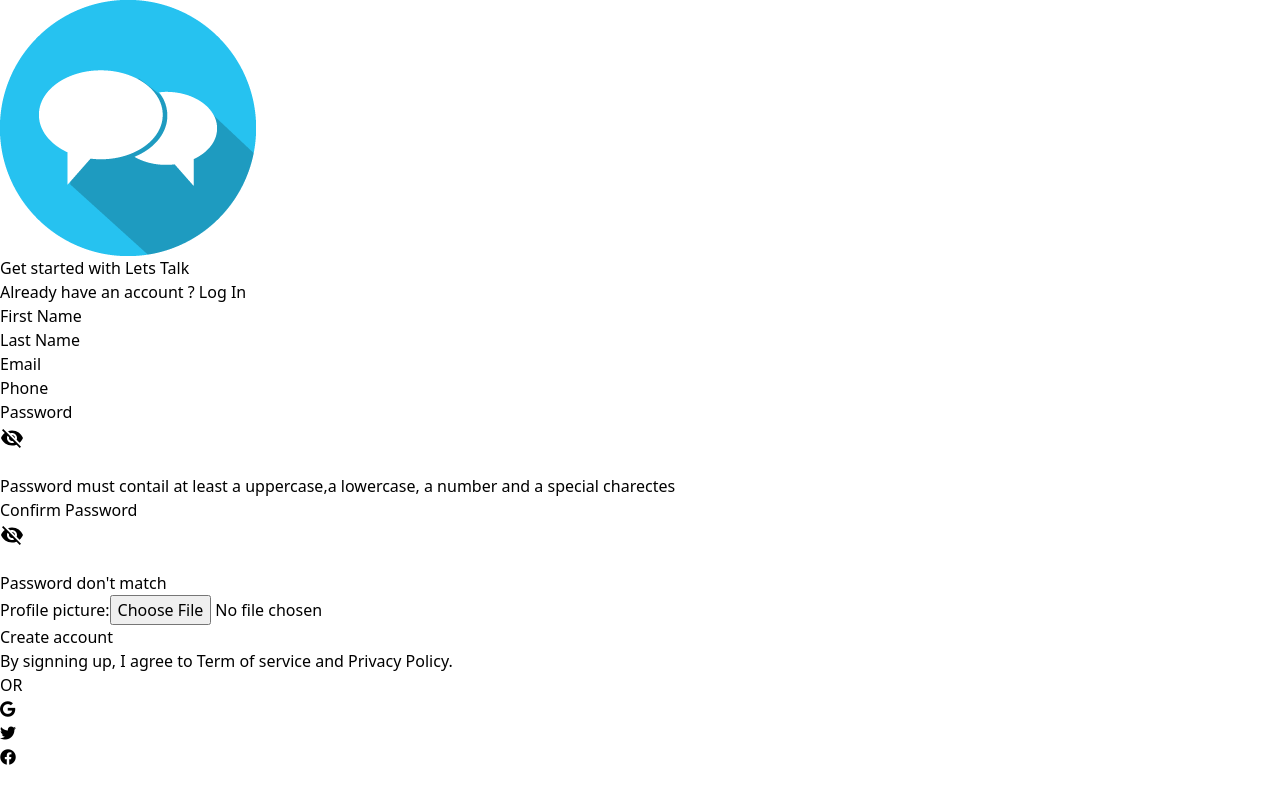
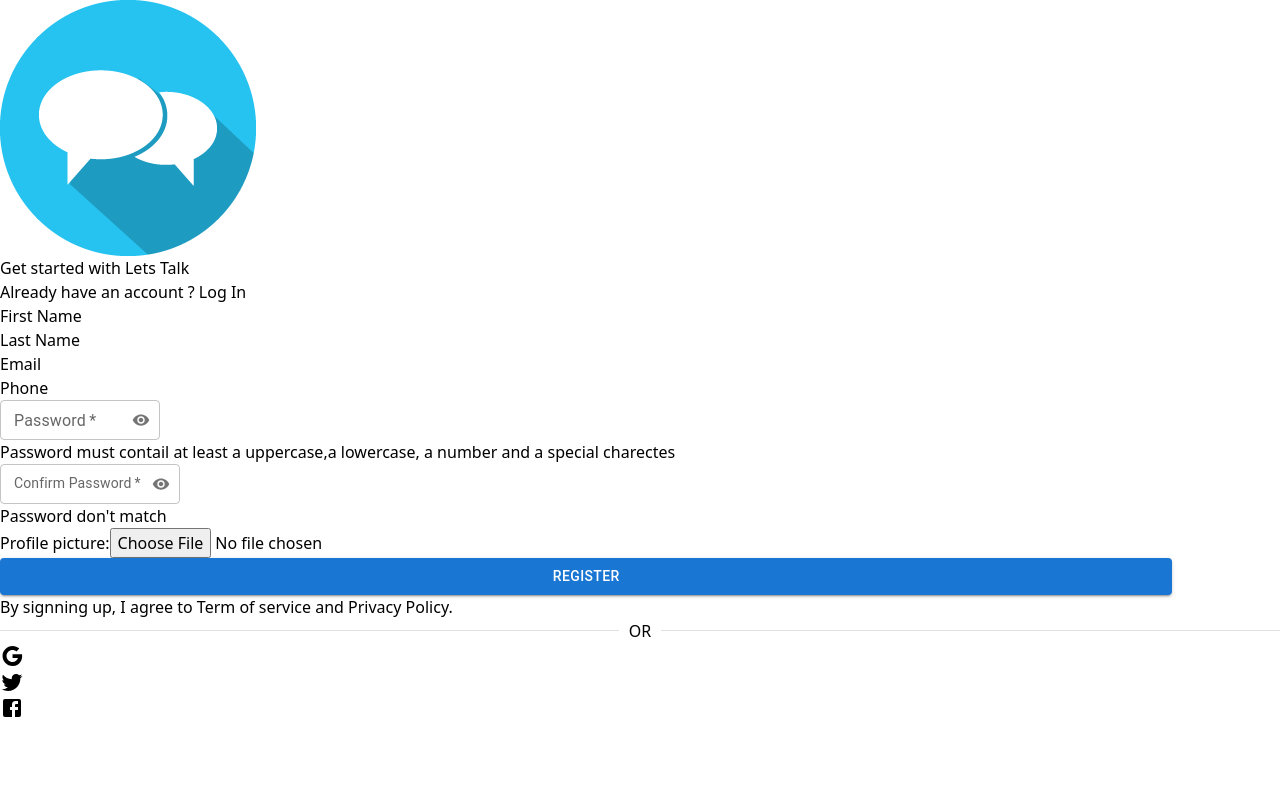
Before and after one commit to Emon201038/MERN-chat-app, a React (Vite) app in the folder client/: page /registration in a window 1280 px wide. Built offline with nearby package versions, Linux system fonts and the light colour scheme.

Commit message:
update log in and registration form

```diff
--- a/client/src/components/conversation/Messages.jsx
+++ b/client/src/components/conversation/Messages.jsx
@@ -2,6 +2,7 @@
 import { useGetMessagesQuery } from "../../features/conversations/conversationsApi";
 import { SimpleBarStyle } from "../Scrollbar";
 import Message from "./Message";
+import { Alert, CircularProgress, Stack } from "@mui/material";
 
 /*eslint-disable react/prop-types */
 const Messages = ({ skip }) => {
@@ -16,13 +17,22 @@
   //decide what to render
   let content = null;
   if (isLoading) {
-    content = <div>Loading.....</div>;
+    content = (
+      <Stack
+        width="100%"
+        height="100%"
+        justifyContent="center"
+        alignItems="center"
+      >
+        <CircularProgress />
+      </Stack>
+    );
   }
   if (!isLoading && isError) {
-    content = <div>{error}</div>;
+    content = <Alert severity="error">{error}</Alert>;
   }
   if (!isLoading && !isError && data?.payload?.messages?.length === 0) {
-    content = <div>No messages found</div>;
+    content = <Alert severity="info">This is an error message!</Alert>;
   }
   if (!isLoading && !isError && data?.payload?.messages?.length > 0) {
     content = (
--- a/client/src/components/forms/RegistrationForm.jsx
+++ b/client/src/components/forms/RegistrationForm.jsx
@@ -10,7 +10,21 @@
 import { useRegisterMutation } from "../../features/auth/authApi";
 import { uploadImage as saveImage } from "../../utils/uploadImage";
 import logo from "../../images/chat-app-icon-5.jpg";
-import { Replay, Visibility, VisibilityOff } from "@mui/icons-material";
+import {
+  Facebook,
+  Google,
+  Twitter,
+  Visibility,
+  VisibilityOff,
+} from "@mui/icons-material";
+import {
+  Button,
+  CircularProgress,
+  Divider,
+  IconButton,
+  InputAdornment,
+  TextField,
+} from "@mui/material";
 
 /*eslint-disable react/prop-types*/
 const RegistrationForm = () => {
@@ -293,44 +307,40 @@
             className="password w-1/2 h-auto flex flex-col justify-start relative
            "
           >
-            <label
-              htmlFor="password"
-              className={`text-sm text-center flex px-2  absolute top-2 left-3 transform transition-transform ${
-                isFocused.password || password
-                  ? "translate-y-[-90%] bg-white"
-                  : ""
-              } `}
-              onClick={() => handleLabelClick("password")}
-            >
-              Password
-              {password.length > 0 || isFocused.password ? (
-                <span className=" text-red-600">* </span>
-              ) : (
-                ""
-              )}
-            </label>
-            <div
-              className="eye w-[15px] h-[15px] absolute left-[135px] top-3 cursor-pointer"
-              onClick={() => setShowPass(!showPass)}
-            >
-              {showPass ? <Visibility /> : <VisibilityOff />}
-            </div>
-            <input
+            <TextField
               required
               type={`${showPass ? "text" : "password"}`}
               id="password"
-              className={`w-[160px] h-10  py-2 px-3 pr-7 rounded outline-none  ${
+              size="small"
+              label="Password"
+              sx={{ width: "160px" }}
+              color={
                 password.length > 0 && !checkPass
-                  ? "border-2 border-red-500"
+                  ? "error"
                   : password.length >= 6 && checkPass
-                  ? "border-2 border-green-500"
-                  : "border-[1px] border-blue-500"
-              }`}
+                  ? "success"
+                  : "primary"
+              }
               name="password"
               value={password}
               onChange={handleChange}
-              onFocus={() => setIsFocused({ ...isFocused, password: true })}
-              onBlur={() => setIsFocused({ ...isFocused, password: false })}
+              InputProps={{
+                endAdornment: (
+                  <InputAdornment position="end">
+                    <IconButton
+                      aria-label="toggle password visibility"
+                      onClick={() => setShowPass(!showPass)}
+                      edge="end"
+                    >
+                      {showPass ? (
+                        <VisibilityOff sx={{ width: "18px", height: "18px" }} />
+                      ) : (
+                        <Visibility sx={{ width: "18px", height: "18px" }} />
+                      )}
+                    </IconButton>
+                  </InputAdornment>
+                ),
+              }}
             />
             <div
               className={`error text-sm/[6px] tracking-wide absolute top-[40px] text-red-500 leading-3 w-[400px] ${
@@ -346,48 +356,45 @@
             </div>
           </div>
           <div className="confirm-password  h-auto flex flex-col justify-center items-center relative">
-            <label
-              htmlFor="confirmPassword"
-              className={`text-sm text-center flex px-2  absolute top-2 left-3 transform transition-transform ${
-                isFocused.confirmPassword || confirmPassword
-                  ? "translate-y-[-90%] bg-white"
-                  : ""
-              } `}
-              onClick={() => handleLabelClick("confirmPassword")}
-            >
-              Confirm Password
-              {confirmPassword.length > 0 || isFocused.confirmPassword ? (
-                <span className=" text-red-600">* </span>
-              ) : (
-                ""
-              )}
-            </label>
-            <div
-              className="eye w-[15px] h-[15px] absolute left-[135px] top-3 cursor-pointer"
-              onClick={() => setShowPass(!showPass)}
-            >
-              {showPass ? <Visibility /> : <VisibilityOff />}
-            </div>
-            <input
+            <TextField
               required
+              label="Confirm Password"
               type={`${showPass ? "text" : "password"}`}
               id="confirmPassword"
-              className={`w-[160px] h-10  py-2 px-3 pr-7 rounded outline-none  ${
+              size="small"
+              color={
                 confirmPassword.length > 0
                   ? confirmPassword !== password || !checkPass
-                    ? "border-2 border-red-500"
-                    : "border-2 border-green-500"
-                  : "border-[1px] border-blue-500"
-              }`}
+                    ? "error"
+                    : "success"
+                  : "primary"
+              }
+              sx={{
+                width: "180px",
+                "& .MuiFormLabel-root": {
+                  fontSize: "14px",
+                },
+              }}
+              InputProps={{
+                endAdornment: (
+                  <InputAdornment position="end">
+                    <IconButton
+                      aria-label="toggle password visibility"
+                      onClick={() => setShowPass(!showPass)}
+                      edge="end"
+                    >
+                      {showPass ? (
+                        <VisibilityOff sx={{ width: "18px", height: "18px" }} />
+                      ) : (
+                        <Visibility sx={{ width: "18px", height: "18px" }} />
+                      )}
+                    </IconButton>
+                  </InputAdornment>
+                ),
+              }}
               name="confirmPassword"
               value={confirmPassword}
               onChange={handleChange}
-              onFocus={() =>
-                setIsFocused({ ...isFocused, confirmPassword: true })
-              }
-              onBlur={() =>
-                setIsFocused({ ...isFocused, confirmPassword: false })
-              }
             />
             <div
               className={`error text-sm/[6px] tracking-wide absolute top-[40px] right-5 text-red-500 leading-3 w-[400px]   ${
@@ -410,19 +417,18 @@
             onChange={handleImageUpload}
           />
         </div>
-        <button
+        <Button
+          variant="contained"
+          color="primary"
+          sx={{ width: "91.6%" }}
+          startIcon={
+            isLoading ? <CircularProgress size={20} color="inherit" /> : null
+          }
           type="submit"
           disabled={isLoading}
-          className="p-1 rounded bg-blue-400 w-11/12 text-white my-3 flex justify-center"
         >
-          {isLoading && (
-            <div className="animate-spin   h-5 w-5 mr-3  text-white ">
-              <Replay />
-            </div>
-          )}
-
-          {isLoading ? "" : "Create account"}
-        </button>
+          Register
+        </Button>
         <div className="text-[12px]">
           By signning up, I agree to{" "}
           <span className="font-semibold underline cursor-pointer">
@@ -435,20 +441,20 @@
           </span>
         </div>
       </form>
-      <div className="flex items-center my-5">
-        <div className="flex-1 w-[320px] border-t border-gray-300 mr-4"></div>
-        <div className="text-gray-600 text-sm">OR</div>
-        <div className="flex-1 border-t border-gray-300 ml-4"></div>
+      <div className="flex items-center my-5 w-[320px]">
+        <Divider color="black" sx={{ width: "100%" }}>
+          OR
+        </Divider>
       </div>
       <div className="flex items-center w-[300px] h-9  justify-center gap-9">
         <div className="text-red-500 cursor-pointer">
-          <i className="fa-brands fa-google"></i>
+          <Google />
         </div>
         <div className="text-blue-600 cursor-pointer">
-          <i className="fa-brands fa-twitter"></i>
+          <Twitter />
         </div>
         <div className="text-blue-600 cursor-pointer">
-          <i className="fa-brands fa-facebook"></i>
+          <Facebook />
         </div>
       </div>
     </div>
--- a/client/src/features/friends/friendsApi.js
+++ b/client/src/features/friends/friendsApi.js
@@ -22,6 +22,7 @@
       }),
       async onCacheEntryAdded(
         arg,
+        // eslint-disable-next-line no-unused-vars
         { cacheDataLoaded, cacheEntryRemoved, updateCachedData }
       ) {
         await cacheDataLoaded;
@@ -34,7 +35,6 @@
               );
 
               draft.payload.user = filteredUsers;
-              console.log(JSON.stringify(draft));
             });
           });
         }
--- a/client/src/pages/Conversation.jsx
+++ b/client/src/pages/Conversation.jsx
@@ -25,24 +25,6 @@
       setMessage((prev) => [...prev, arrivalMessage]);
     }
   }, [arrivalMessage, selectedFriend]);
-
-  useEffect(() => {
-    const getMessage = async () => {
-      try {
-        const res = await fetch(
-          `http://localhost:3001/api/conversation/message/${selectedConversation}`,
-          { method: "GET", credentials: "include" }
-        );
-        const data = await res.json();
-        setMessage(data?.payload?.messages);
-      } catch (error) {
-        console.log(error);
-      }
-    };
-    if (selectedConversation) {
-      getMessage();
-    }
-  }, [selectedConversation]);
 
   const handleSentMessage = async (e) => {
     e.preventDefault();
@@ -98,7 +80,6 @@
         <div className="wrapper w-full h-full flex flex-col">
           <Head selectedFriend={selectedFriend} />
           <Messages skip={request} />
-
           <ConversationForm
             inputValue={inputValue}
             setInputValue={setInputValue}
--- a/client/src/pages/SingleContact.jsx
+++ b/client/src/pages/SingleContact.jsx
@@ -7,7 +7,6 @@
 import { Avatar, Badge, Typography } from "@mui/material";
 import { styled } from "@mui/material/styles";
 import { CheckCircle } from "@mui/icons-material";
-import { socket } from "../socket";
 /*eslint-disable react/prop-types */
 const SingleContact = ({
   conversation,
@@ -24,13 +23,6 @@
     );
     setFriends(friend);
   }, [conversation, currentUser]);
-  useEffect(() => {
-    if (socket) {
-      socket?.on("getMessage", (data) => {
-        return { ...conversation, lastMessage: data };
-      });
-    }
-  }, [conversation]);
 
   const handleClick = (id, friend) => {
     setSelectedUserId(id);
```
Also changed, not shown: client/src/components/forms/LoginForm.jsx (+38 -24 lines), client/src/features/conversations/conversationsApi.js (+19 -3 lines), client/src/layout/Inbox.jsx (+3 -31 lines), client/src/pages/Contacts.jsx (+36 -10 lines), client/src/pages/OnlinePeople.jsx (+75 -12 lines), 1 other file (tests, documents, lock files or other folders).
